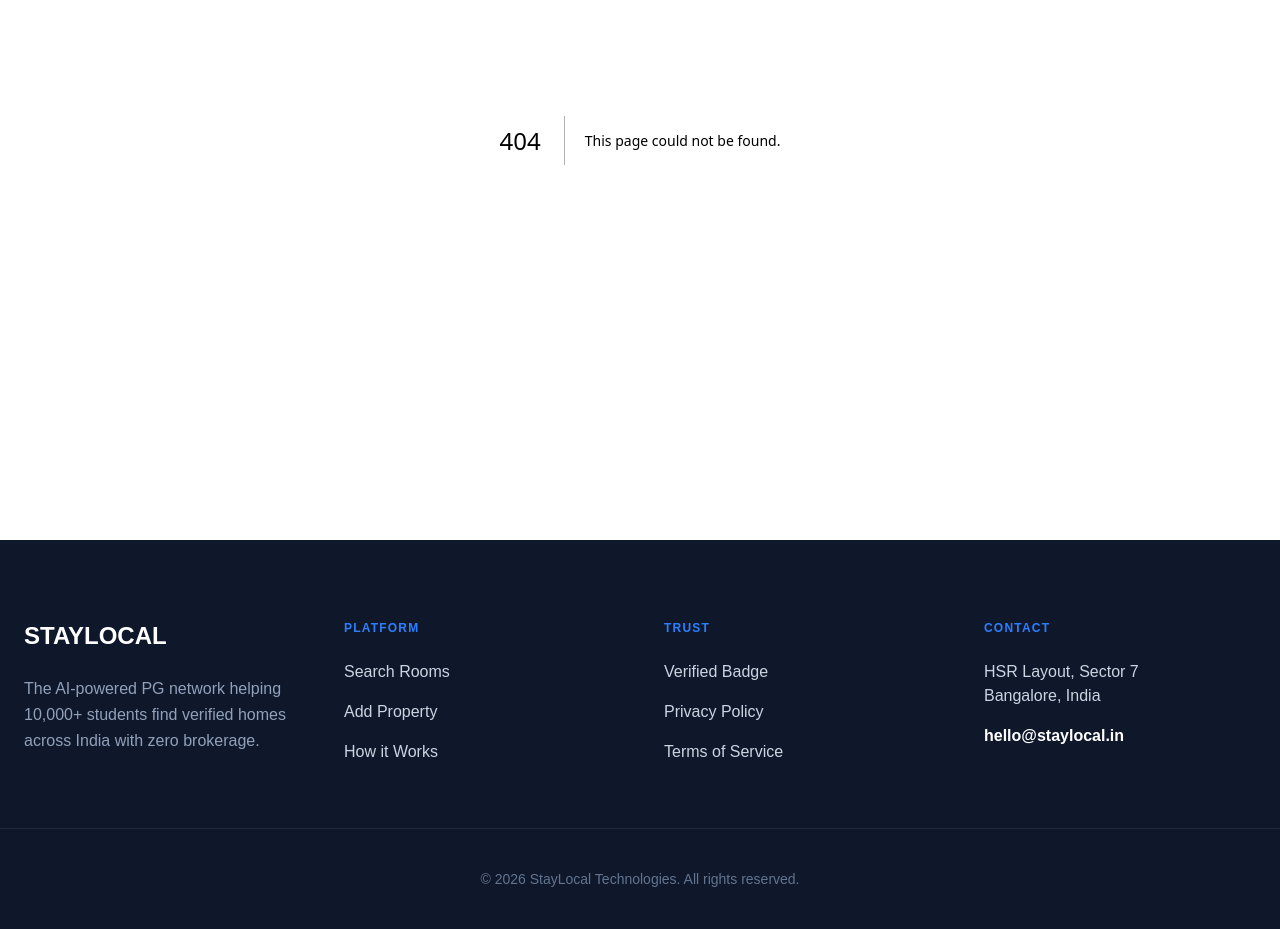
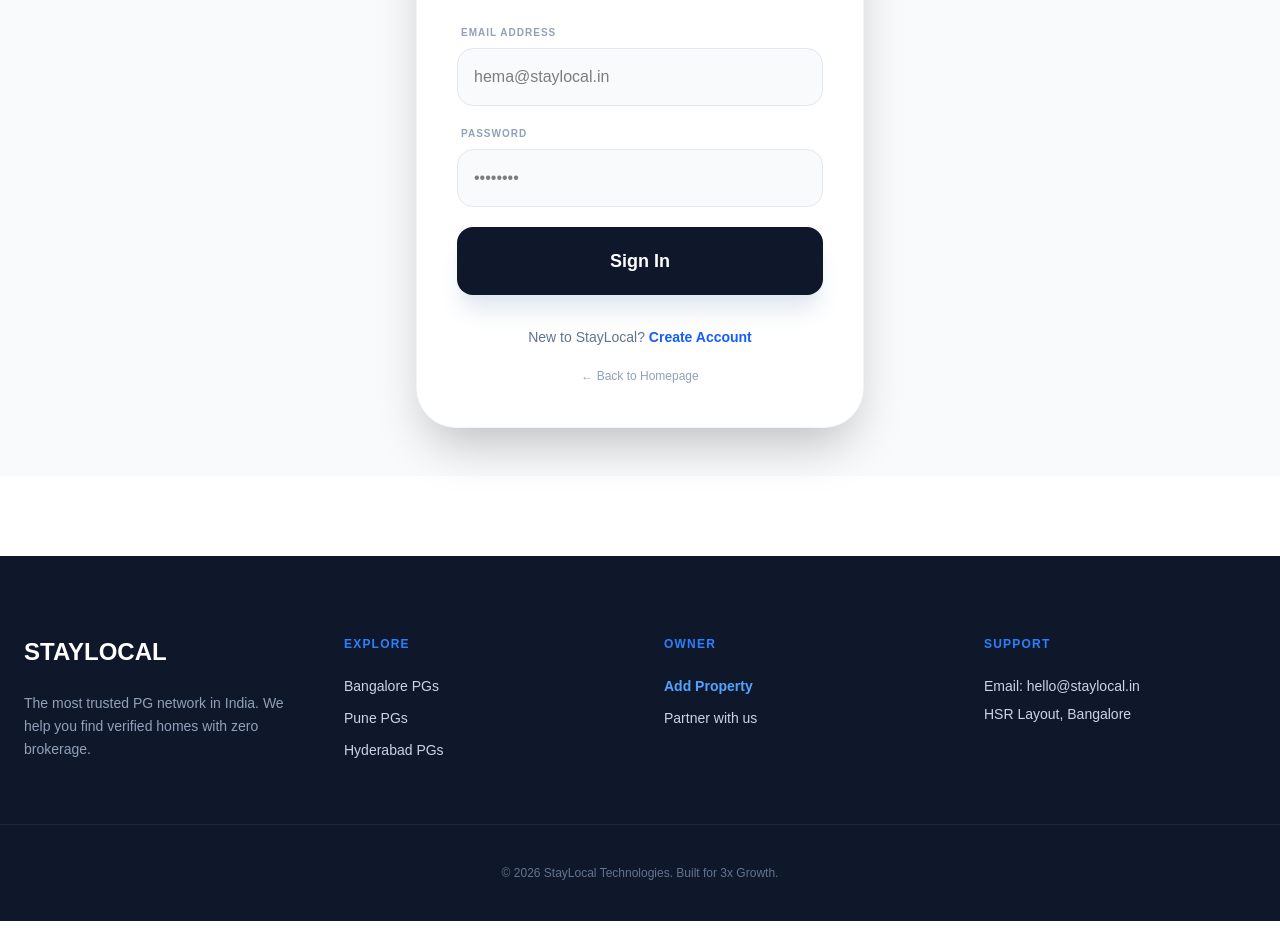
Before and after one commit to Hemavardhan891/Staylocal, a Next.js app: page /login in a window 1280 px wide. Before the commit this address had no page. Shown: the part 340-1269 px from the top of the page. Built offline with nearby package versions, Linux system fonts and the light colour scheme.

Commit message:
Updated StayLocal UI with high contrast and animations

```diff
--- a/package.json
+++ b/package.json
@@ -10,6 +10,7 @@
   },
   "dependencies": {
     "@supabase/supabase-js": "^2.100.0",
+    "framer-motion": "^12.38.0",
     "next": "16.2.1",
     "react": "19.2.4",
     "react-dom": "19.2.4"
--- a/src/app/layout.tsx
+++ b/src/app/layout.tsx
@@ -7,25 +7,31 @@
     <html lang="en" className="scroll-smooth">
       <body className="bg-white text-slate-900 antialiased" suppressHydrationWarning>
 
-        {/* Modern Glassmorphic Navbar */}
-        <nav className="fixed top-0 w-full z-50 bg-white/80 backdrop-blur-md border-b border-slate-100">
+        {/* Sticky Professional Navbar */}
+        <nav className="fixed top-0 w-full z-50 bg-white/90 backdrop-blur-md border-b border-slate-100 shadow-sm">
           <div className="max-w-7xl mx-auto px-6 h-20 flex justify-between items-center">
 
-            {/* Logo Section */}
+            {/* Logo */}
             <Link href="/" className="flex items-center gap-2 group">
               <div className="w-10 h-10 bg-blue-600 rounded-xl flex items-center justify-center rotate-3 group-hover:rotate-0 transition-transform duration-300">
                 <span className="text-white font-black text-xl">S</span>
               </div>
-              <h1 className="text-2xl font-black tracking-tighter text-slate-900">
-                STAY<span className="text-blue-600">LOCAL</span>
+              <h1 className="text-2xl font-black tracking-tighter text-slate-900 uppercase">
+                Stay<span className="text-blue-600">Local</span>
               </h1>
             </Link>
 
-            {/* Navigation Links - High Contrast */}
+            {/* Navigation Links */}
             <div className="hidden md:flex items-center gap-10">
-              <Link href="/" className="text-sm font-bold text-slate-600 hover:text-blue-600 transition-colors uppercase tracking-widest">Find PG</Link>
-              <Link href="/about" className="text-sm font-bold text-slate-600 hover:text-blue-600 transition-colors uppercase tracking-widest">Our Story</Link>
-              <Link href="/contact" className="text-sm font-bold text-slate-600 hover:text-blue-600 transition-colors uppercase tracking-widest">Support</Link>
+              <Link href="/" className="text-sm font-bold text-slate-600 hover:text-blue-600 transition-colors uppercase tracking-widest">
+                Find PG
+              </Link>
+              <Link href="/about" className="text-sm font-bold text-slate-600 hover:text-blue-600 transition-colors uppercase tracking-widest">
+                Our Story
+              </Link>
+              <Link href="/contact" className="text-sm font-bold text-slate-600 hover:text-blue-600 transition-colors uppercase tracking-widest">
+                Support
+              </Link>
             </div>
 
             {/* Action Buttons */}
@@ -35,55 +41,51 @@
                   List Property
                 </button>
               </Link>
-              <button className="px-6 py-2.5 bg-slate-900 text-white text-sm font-bold rounded-xl hover:bg-blue-600 shadow-lg shadow-slate-200 transition-all active:scale-95">
-                Sign In
-              </button>
+              <Link href="/login">
+                <button className="px-6 py-2.5 bg-slate-900 text-white text-sm font-bold rounded-xl hover:bg-blue-600 shadow-lg shadow-slate-200 transition-all active:scale-95">
+                  Sign In
+                </button>
+              </Link>
             </div>
           </div>
         </nav>
 
-        {/* Spacer for Fixed Nav */}
+        {/* Spacer to push content below the fixed nav */}
         <div className="pt-20">
           {children}
         </div>
 
-        {/* Professional Footer */}
-        <footer className="bg-slate-900 text-white pt-20 pb-10">
+        {/* Footer */}
+        <footer className="bg-slate-900 text-white pt-20 pb-10 mt-20">
           <div className="max-w-7xl mx-auto px-6 grid grid-cols-1 md:grid-cols-4 gap-12 border-b border-slate-800 pb-16">
-            <div className="col-span-1 md:col-span-1">
+            <div>
               <h2 className="text-2xl font-black mb-6">STAYLOCAL</h2>
-              <p className="text-slate-400 leading-relaxed">
-                The AI-powered PG network helping 10,000+ students find verified homes across India with zero brokerage.
+              <p className="text-slate-400 text-sm leading-relaxed">
+                The most trusted PG network in India. We help you find verified homes with zero brokerage.
               </p>
             </div>
-
             <div>
-              <h4 className="font-bold text-blue-500 mb-6 uppercase tracking-widest text-xs">Platform</h4>
-              <ul className="space-y-4 text-slate-300 font-medium">
-                <li><Link href="/" className="hover:text-white transition">Search Rooms</Link></li>
-                <li><Link href="/list-your-pg" className="hover:text-white transition">Add Property</Link></li>
-                <li><Link href="/about" className="hover:text-white transition">How it Works</Link></li>
+              <h4 className="font-bold text-blue-500 mb-6 uppercase tracking-widest text-xs">Explore</h4>
+              <ul className="space-y-3 text-slate-300 text-sm">
+                <li><Link href="/" className="hover:text-white">Bangalore PGs</Link></li>
+                <li><Link href="/" className="hover:text-white">Pune PGs</Link></li>
+                <li><Link href="/" className="hover:text-white">Hyderabad PGs</Link></li>
               </ul>
             </div>
-
             <div>
-              <h4 className="font-bold text-blue-500 mb-6 uppercase tracking-widest text-xs">Trust</h4>
-              <ul className="space-y-4 text-slate-300 font-medium">
-                <li><Link href="/" className="hover:text-white transition">Verified Badge</Link></li>
-                <li><Link href="/" className="hover:text-white transition">Privacy Policy</Link></li>
-                <li><Link href="/" className="hover:text-white transition">Terms of Service</Link></li>
+              <h4 className="font-bold text-blue-500 mb-6 uppercase tracking-widest text-xs">Owner</h4>
+              <ul className="space-y-3 text-slate-300 text-sm">
+                <li><Link href="/list-your-pg" className="hover:text-white font-bold text-blue-400">Add Property</Link></li>
+                <li><Link href="/contact" className="hover:text-white">Partner with us</Link></li>
               </ul>
             </div>
-
             <div>
-              <h4 className="font-bold text-blue-500 mb-6 uppercase tracking-widest text-xs">Contact</h4>
-              <p className="text-slate-300 mb-4">HSR Layout, Sector 7<br/>Bangalore, India</p>
-              <p className="text-white font-bold">hello@staylocal.in</p>
+              <h4 className="font-bold text-blue-500 mb-6 uppercase tracking-widest text-xs">Support</h4>
+              <p className="text-slate-300 text-sm">Email: hello@staylocal.in</p>
+              <p className="text-slate-300 text-sm mt-2">HSR Layout, Bangalore</p>
             </div>
           </div>
-          <div className="max-w-7xl mx-auto px-6 mt-10 text-center text-slate-500 text-sm">
-            © 2026 StayLocal Technologies. All rights reserved.
-          </div>
+          <p className="text-center text-slate-500 text-xs mt-10">© 2026 StayLocal Technologies. Built for 3x Growth.</p>
         </footer>
       </body>
     </html>
--- /dev/null
+++ b/src/app/login/page.tsx
@@ -0,0 +1,63 @@
+// src/app/login/page.tsx
+'use client';
+
+import { motion } from 'framer-motion';
+import SEO from '@/components/SEO';
+import Link from 'next/link';
+
+export default function LoginPage() {
+  return (
+    <main className="min-h-[85vh] flex items-center justify-center bg-slate-50 px-6 py-12">
+      <SEO title="Sign In | StayLocal" description="Log in to your StayLocal account." location="India" />
+
+      <motion.div
+        initial={{ opacity: 0, scale: 0.95 }}
+        animate={{ opacity: 1, scale: 1 }}
+        className="max-w-md w-full bg-white rounded-[2.5rem] p-10 shadow-2xl border border-slate-100"
+      >
+        <div className="text-center mb-10">
+          <div className="w-16 h-16 bg-blue-600 rounded-2xl flex items-center justify-center mx-auto mb-6 shadow-lg shadow-blue-200">
+             <span className="text-white font-black text-2xl">S</span>
+          </div>
+          <h2 className="text-3xl font-black text-slate-900 tracking-tight">Welcome Back</h2>
+          <p className="text-slate-500 mt-2 font-medium">Your next home is just a click away.</p>
+        </div>
+
+        <form className="space-y-5">
+          <div>
+            <label className="block text-[10px] font-black uppercase text-slate-400 mb-2 ml-1 tracking-widest">Email Address</label>
+            <input
+              type="email"
+              placeholder="hema@staylocal.in"
+              className="w-full p-4 bg-slate-50 border border-slate-200 rounded-2xl outline-none focus:border-blue-500 focus:bg-white transition-all text-black font-medium"
+            />
+          </div>
+          <div>
+            <label className="block text-[10px] font-black uppercase text-slate-400 mb-2 ml-1 tracking-widest">Password</label>
+            <input
+              type="password"
+              placeholder="••••••••"
+              className="w-full p-4 bg-slate-50 border border-slate-200 rounded-2xl outline-none focus:border-blue-500 focus:bg-white transition-all text-black font-medium"
+            />
+          </div>
+
+          <button
+            type="submit"
+            className="w-full bg-slate-900 text-white py-5 rounded-2xl font-bold text-lg hover:bg-blue-600 shadow-xl shadow-slate-200 transition-all active:scale-95"
+          >
+            Sign In
+          </button>
+        </form>
+
+        <div className="mt-8 text-center space-y-4">
+          <p className="text-slate-500 text-sm font-medium">
+            New to StayLocal? <span className="text-blue-600 font-bold cursor-pointer hover:underline">Create Account</span>
+          </p>
+          <Link href="/" className="inline-block text-slate-400 text-xs hover:text-slate-600 transition">
+            ← Back to Homepage
+          </Link>
+        </div>
+      </motion.div>
+    </main>
+  );
+}
--- a/src/app/page.tsx
+++ b/src/app/page.tsx
@@ -2,26 +2,30 @@
 
 import { useState, useEffect } from 'react';
 import Link from 'next/link';
+import { motion, AnimatePresence, Variants } from 'framer-motion';
 import SEO from '../components/SEO';
 import { supabase } from '@/lib/supabase';
 
-// Define the structure of a PG
-interface PG {
-  id: string;
-  name: string;
-  location: string;
-  price: number;
-  gender: string;
-  image_url: string;
+// Fixed the TypeScript error by adding the ": Variants" type
+const cardVariants: Variants = {
+  hidden: { opacity: 0, y: 30 },
+  visible: (i: number) => ({
+    opacity: 1,
+    y: 0,
+    transition: {
+      delay: i * 0.1,
+      duration: 0.5,
+      ease: "easeOut"
     }
+  })
+};
 
 export default function Home() {
-  const [allPgs, setAllPgs] = useState<PG[]>([]);
+  const [allPgs, setAllPgs] = useState<any[]>([]);
   const [searchTerm, setSearchTerm] = useState('');
   const [filterGender, setFilterGender] = useState('All');
   const [loading, setLoading] = useState(true);
 
-  // 1. Fetch data from Supabase when the page loads
   useEffect(() => {
     async function fetchPGs() {
       setLoading(true);
@@ -30,73 +34,201 @@
         .select('*')
         .order('created_at', { ascending: false });
 
-      if (error) {
-        console.error('Error fetching PGs:', error);
-      } else {
-        setAllPgs(data || []);
-      }
+      if (!error) setAllPgs(data || []);
       setLoading(false);
     }
     fetchPGs();
   }, []);
 
-  // 2. Filter logic remains the same, but uses state data
   const filteredPGs = allPgs.filter((pg) => {
-    const matchesSearch = pg.location.toLowerCase().includes(searchTerm.toLowerCase()) ||
-                          pg.name.toLowerCase().includes(searchTerm.toLowerCase());
+    const matchesSearch = pg.location?.toLowerCase().includes(searchTerm.toLowerCase()) ||
+                          pg.name?.toLowerCase().includes(searchTerm.toLowerCase());
     const matchesGender = filterGender === 'All' || pg.gender === filterGender;
     return matchesSearch && matchesGender;
   });
 
   return (
-    <main className="min-h-screen bg-gray-50 pb-20">
-      <SEO title="StayLocal | Live PG Listings" description="Real-time verified PGs." location="India" />
+    <main className="min-h-screen bg-white">
+      <SEO
+        title="StayLocal | Premium Verified PGs"
+        description="Find high-quality PGs with zero brokerage and verified listings."
+        location="India"
+      />
 
       {/* Hero Section */}
-      <section className="bg-blue-700 py-16 text-white text-center px-4">
-        <h1 className="text-4xl font-black mb-6">Find Your Perfect PG</h1>
-        <div className="max-w-xl mx-auto bg-white rounded-xl p-2 flex shadow-2xl">
+      <section className="relative h-[85vh] flex items-center justify-center bg-slate-900 overflow-hidden">
+        <motion.img
+          initial={{ scale: 1.1, opacity: 0 }}
+          animate={{ scale: 1, opacity: 0.5 }}
+          transition={{ duration: 1.5 }}
+          src="https://images.unsplash.com/photo-1522771739844-6a9f6d5f14af?auto=format&fit=crop&w=1920"
+          className="absolute inset-0 w-full h-full object-cover"
+          alt="Luxury Stay"
+        />
+
+        <div className="relative z-10 text-center px-6 max-w-4xl">
+          <motion.div
+            initial={{ opacity: 0, y: 20 }}
+            animate={{ opacity: 1, y: 0 }}
+            className="inline-block px-4 py-1.5 mb-6 rounded-full border border-blue-400/30 bg-blue-500/10 backdrop-blur-md"
+          >
+            <span className="text-blue-400 text-xs font-black uppercase tracking-[0.2em]">Verified by StayLocal AI</span>
+          </motion.div>
+
+          <motion.h1
+            initial={{ opacity: 0, y: 20 }}
+            animate={{ opacity: 1, y: 0 }}
+            transition={{ delay: 0.2 }}
+            className="text-5xl md:text-7xl font-black text-white mb-6 tracking-tight"
+          >
+            Premium Living, <br />
+            <span className="text-blue-600">Zero Brokerage.</span>
+          </motion.h1>
+
+          <motion.p
+            initial={{ opacity: 0 }}
+            animate={{ opacity: 1 }}
+            transition={{ delay: 0.4 }}
+            className="text-lg md:text-xl text-slate-300 mb-10 font-medium max-w-2xl mx-auto leading-relaxed"
+          >
+            Find your home away from home. Explore top-rated PGs with high-speed WiFi, home-cooked meals, and 24/7 security.
+          </motion.p>
+
+          <motion.div
+            initial={{ opacity: 0, y: 20 }}
+            animate={{ opacity: 1, y: 0 }}
+            transition={{ delay: 0.6 }}
+            className="flex flex-col md:flex-row gap-2 bg-white p-2 rounded-2xl shadow-2xl max-w-2xl mx-auto"
+          >
             <input
               type="text"
-            placeholder="Search city or PG name..."
-            className="flex-1 px-4 py-2 text-black outline-none"
+              placeholder="Search locality (e.g. Koramangala)"
+              className="flex-1 px-6 py-4 text-slate-900 outline-none font-medium text-lg placeholder:text-slate-400"
               onChange={(e) => setSearchTerm(e.target.value)}
             />
+            <button
+              onClick={() => document.getElementById('listings')?.scrollIntoView({ behavior: 'smooth' })}
+              className="bg-blue-600 hover:bg-slate-900 text-white px-10 py-4 rounded-xl font-bold transition-all text-lg"
+            >
+              Search
+            </button>
+          </motion.div>
         </div>
-        <div className="flex justify-center gap-3 mt-6">
+      </section>
+
+      {/* Popular Cities Grid */}
+      <section className="max-w-7xl mx-auto py-24 px-6">
+        <div className="mb-12">
+          <h2 className="text-4xl font-black text-slate-900 tracking-tight">Explore Top Hubs</h2>
+          <div className="h-1.5 w-20 bg-blue-600 mt-4 rounded-full"></div>
+        </div>
+
+        <div className="grid grid-cols-2 md:grid-cols-4 gap-6">
+          {[
+            { name: 'Bangalore', count: '120+ PGs', img: 'https://images.unsplash.com/photo-1596402184320-417e7178b2cd?auto=format&fit=crop&w=600' },
+            { name: 'Hyderabad', count: '85+ PGs', img: 'https://images.unsplash.com/photo-1510009489794-352fba39a0b8?auto=format&fit=crop&w=600' },
+            { name: 'Pune', count: '64+ PGs', img: 'https://images.unsplash.com/photo-1565214975484-3cfa9e56f914?auto=format&fit=crop&w=600' },
+            { name: 'Delhi', count: '90+ PGs', img: 'https://images.unsplash.com/photo-1587474260584-136574528ed5?auto=format&fit=crop&w=600' }
+          ].map((city) => (
+            <motion.div
+              key={city.name}
+              whileHover={{ y: -10 }}
+              className="relative h-80 rounded-[2.5rem] overflow-hidden cursor-pointer group shadow-xl"
+            >
+              <img src={city.img} className="absolute inset-0 w-full h-full object-cover transition-transform duration-700 group-hover:scale-110" alt={city.name} />
+              <div className="absolute inset-0 bg-gradient-to-t from-slate-900 via-transparent to-transparent opacity-80" />
+              <div className="absolute bottom-8 left-8">
+                <h3 className="text-white font-black text-2xl">{city.name}</h3>
+                <p className="text-blue-400 text-sm font-bold uppercase tracking-widest mt-1">{city.count}</p>
+              </div>
+            </motion.div>
+          ))}
+        </div>
+      </section>
+
+      {/* Filter and Listings */}
+      <section id="listings" className="bg-slate-50 py-24 px-6 border-t border-slate-100">
+        <div className="max-w-7xl mx-auto">
+          <div className="flex flex-col md:flex-row justify-between items-center mb-16 gap-8">
+            <div>
+              <h2 className="text-4xl font-black text-slate-900 tracking-tight">Available Rooms</h2>
+              <p className="text-slate-500 font-bold mt-2 text-lg">Showing {filteredPGs.length} verified listings</p>
+            </div>
+
+            <div className="flex bg-white p-2 rounded-2xl shadow-sm border border-slate-200">
               {['All', 'Boys', 'Girls', 'Unisex'].map((g) => (
-            <button key={g} onClick={() => setFilterGender(g)} className={`px-5 py-2 rounded-full font-bold ${filterGender === g ? 'bg-orange-500' : 'bg-white text-blue-700'}`}>
+                <button
+                  key={g}
+                  onClick={() => setFilterGender(g)}
+                  className={`px-8 py-3 rounded-xl font-black transition-all text-sm uppercase tracking-wider ${
+                    filterGender === g
+                    ? 'bg-blue-600 text-white shadow-xl'
+                    : 'text-slate-400 hover:text-slate-900'
+                  }`}
+                >
                   {g}
                 </button>
               ))}
             </div>
-      </section>
+          </div>
 
-      {/* Loading State */}
-      <section className="max-w-7xl mx-auto mt-12 px-4">
           {loading ? (
-          <div className="text-center py-20 text-gray-500">Loading live listings...</div>
-        ) : filteredPGs.length > 0 ? (
-          <div className="grid grid-cols-1 md:grid-cols-3 gap-8">
-            {filteredPGs.map((pg) => (
-              <Link href={`/pg/${pg.id}`} key={pg.id}>
-                <div className="bg-white rounded-2xl overflow-hidden border hover:shadow-lg transition-all">
-                  <img src={pg.image_url} alt={pg.name} className="h-48 w-full object-cover" />
-                  <div className="p-5">
-                    <div className="flex justify-between items-center mb-2">
-                      <span className="text-xs font-bold uppercase bg-blue-100 text-blue-700 px-2 py-1 rounded">{pg.gender}</span>
-                      <span className="text-lg font-bold text-green-600">₹{pg.price.toLocaleString()}</span>
+            <div className="flex flex-col items-center justify-center py-32">
+              <div className="animate-spin rounded-full h-14 w-14 border-t-4 border-blue-600 mb-6"></div>
+              <p className="text-slate-900 font-black text-xl">Connecting to Database...</p>
             </div>
-                    <h3 className="text-xl font-bold">{pg.name}</h3>
-                    <p className="text-gray-500 text-sm">{pg.location}</p>
+          ) : (
+            <div className="grid grid-cols-1 md:grid-cols-3 gap-12">
+              <AnimatePresence>
+                {filteredPGs.map((pg, i) => (
+                  <motion.div
+                    key={pg.id}
+                    custom={i}
+                    variants={cardVariants}
+                    initial="hidden"
+                    whileInView="visible"
+                    viewport={{ once: true }}
+                    whileHover={{ y: -12 }}
+                    className="bg-white rounded-[2.5rem] overflow-hidden shadow-sm hover:shadow-2xl transition-all duration-500 border border-slate-100 group"
+                  >
+                    <div className="relative h-72 overflow-hidden">
+                      <img
+                        src={pg.image_url || 'https://images.unsplash.com/photo-1554995207-c18c203602cb?auto=format&fit=crop&w=800'}
+                        className="w-full h-full object-cover transition-transform duration-700 group-hover:scale-110"
+                        alt={pg.name}
+                      />
+                      <div className="absolute top-6 left-6 bg-white/95 backdrop-blur-md px-5 py-2 rounded-full text-[10px] font-black text-blue-700 uppercase tracking-[0.2em] shadow-sm">
+                        {pg.gender} PG
                       </div>
                     </div>
+
+                    <div className="p-10">
+                      <div className="flex justify-between items-start mb-6">
+                        <h3 className="text-2xl font-black text-slate-900 group-hover:text-blue-600 transition-colors">
+                          {pg.name}
+                        </h3>
+                        <div className="text-right">
+                          <p className="text-2xl font-black text-blue-600">₹{pg.price.toLocaleString()}</p>
+                          <span className="text-[10px] font-black text-slate-400 uppercase tracking-widest">Monthly</span>
+                        </div>
+                      </div>
+
+                      <p className="text-slate-600 font-bold mb-8 text-lg flex items-center gap-2">
+                        <span className="text-blue-500">📍</span> {pg.location}
+                      </p>
+
+                      <Link href={`/pg/${pg.id}`}>
+                        <button className="w-full py-5 bg-slate-900 text-white rounded-[1.25rem] font-bold text-lg hover:bg-blue-600 shadow-xl shadow-slate-200 transition-all flex items-center justify-center gap-2">
+                          View Details
+                        </button>
                       </Link>
+                    </div>
+                  </motion.div>
                 ))}
+              </AnimatePresence>
             </div>
-        ) : (
-          <div className="text-center py-20 border-2 border-dashed rounded-2xl">No PGs found.</div>
           )}
+        </div>
       </section>
     </main>
   );
```
Also changed, not shown: 1 other file (tests, documents, lock files or other folders). Lines whose indentation alone changed are shown as unchanged.
